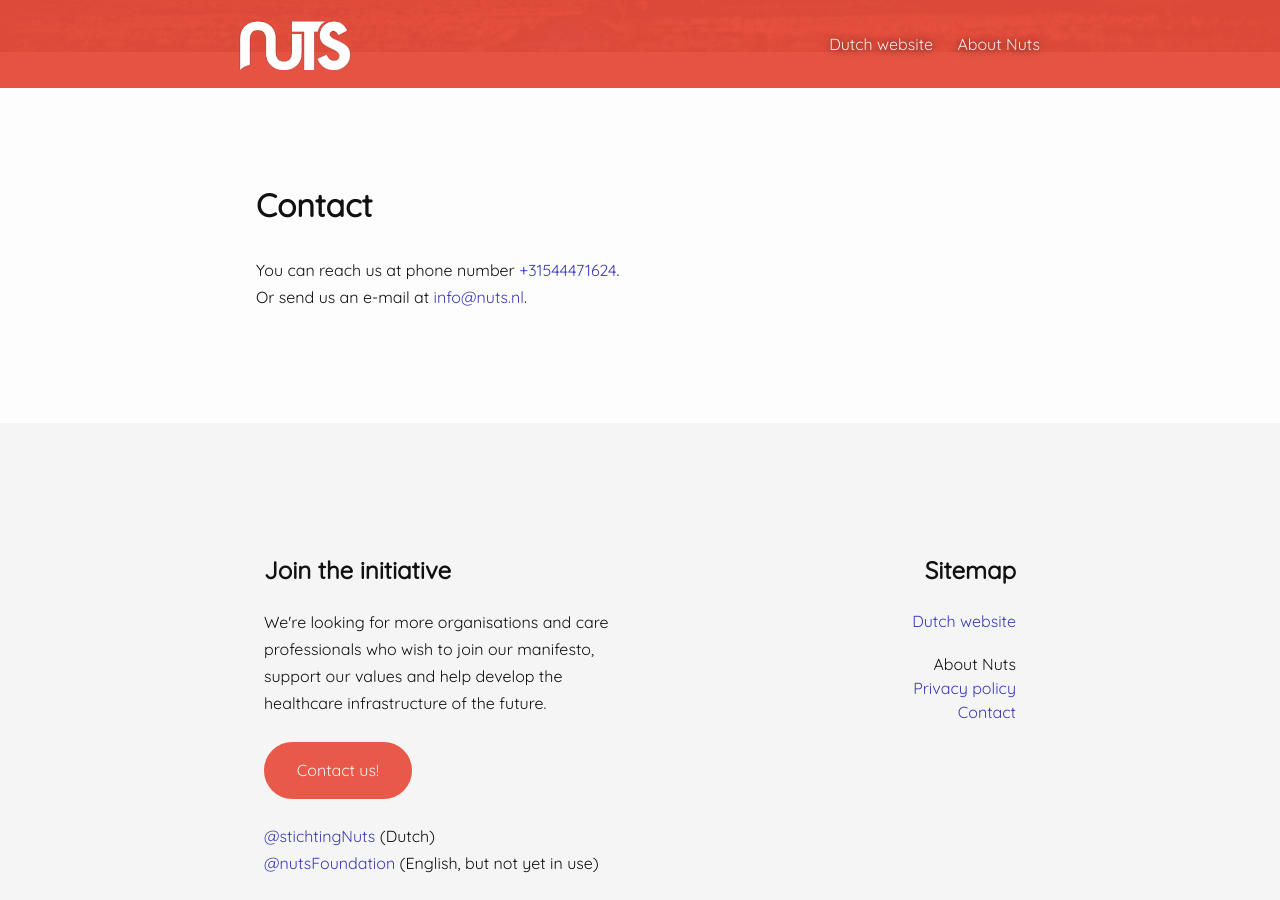
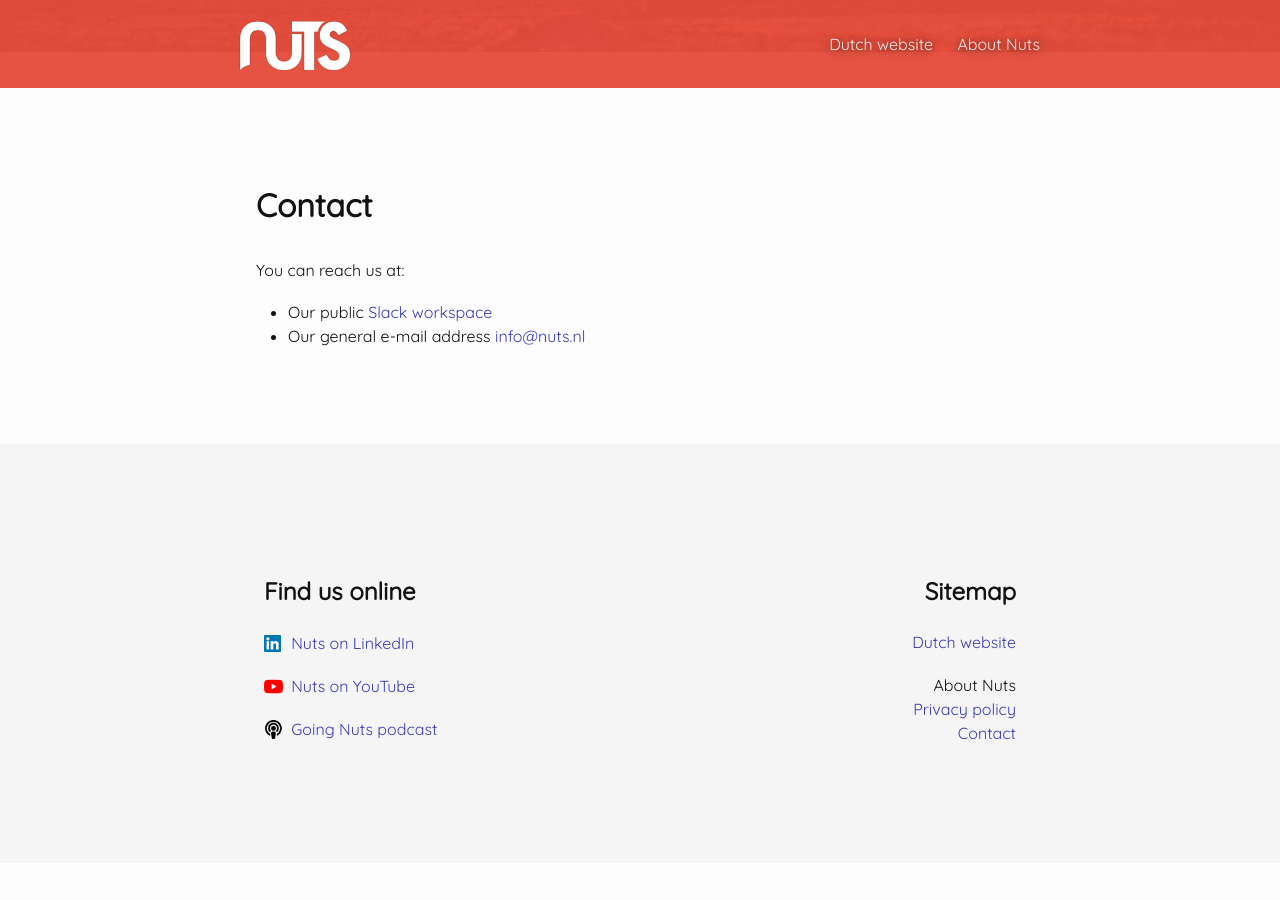
Before and after one commit to nuts-foundation/nuts-webpresence, a Jekyll site: the page built from en/contact.md, in a window 1280 px wide and 900 px high, scrolled down 308 px. Built offline with Jekyll 4.4.1, drawn with Linux system fonts in a browser that asks for light colours; after the commit the page ends 1171 px from its top, so only the background shows below that.

Commit message:
Update English website too

```diff
--- a/_layouts/english-default.html
+++ b/_layouts/english-default.html
@@ -43,13 +43,11 @@
       <div class="page-content">
         <div class="wrapper">
           <div class="left">
-            <h2>Join the initiative</h2>
-            <p>We're looking for more organisations and care professionals who wish to join our manifesto, support our values and help develop the healthcare infrastructure of the future.</p>
-            <a href="{{ 'en/contact' | relative_url }}" class="button">Contact us!</a>
-
+            <h2>Find us online</h2>
             <p>
-              <a class="follow-us-on-twitter">@stichtingNuts</a> (Dutch)<br/>
-              <a class="follow-us-on-twitter english">@nutsFoundation</a> (English, but not yet in use)
+              <a href="https://linkedin.com/company/stichting-nuts" class="socials linkedin">Nuts on LinkedIn</a>
+              <a href="https://www.youtube.com/channel/UCJtbrUe2TphkzDi2lPY5yYQ" class="socials youtube">Nuts on YouTube</a>
+              <a href="/podcast" class="socials podcast">Going Nuts podcast</a>
             </p>
           </div>
 
--- a/en/contact.md
+++ b/en/contact.md
@@ -7,5 +7,7 @@
 
 # Contact
 
-You can reach us at phone number [+31544471624](tel:+31544471624).<br/>
-Or send us an e-mail at [info@nuts.nl](mailto:info@nuts.nl).
+You can reach us at:
+
+ *  Our public [Slack workspace](https://join.slack.com/t/nuts-foundation/shared_invite/zt-yix61es0-kEMbrNdEgj89vyNZi49fYA)
+ *  Our general e-mail address [info@nuts.nl](mailto:info@nuts.nl)
```
Also changed, not shown: en/privacy-policy.md (+0 -2 lines).
